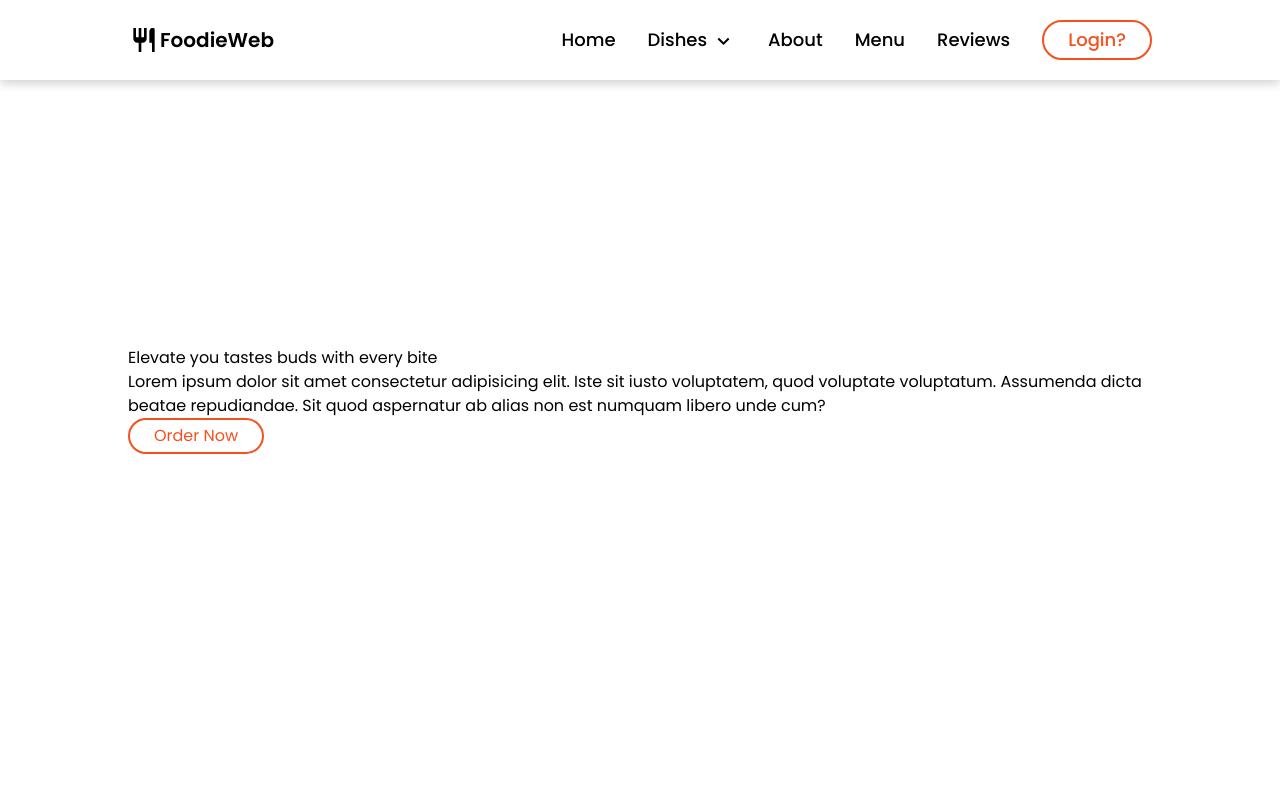
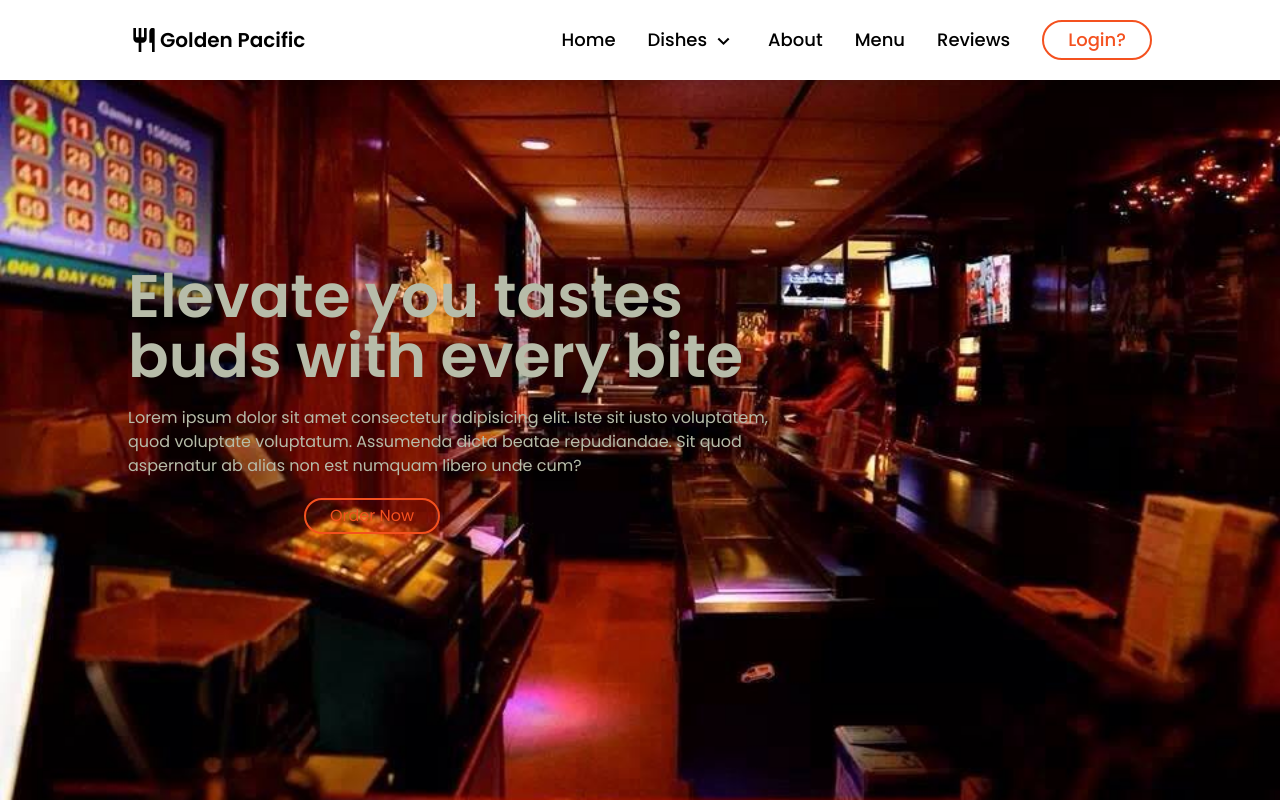
Before and after one commit to brli-dev/golden-pacific, a React (Vite) app: page / in a window 1280 px wide. Built offline with nearby package versions, Linux system fonts and the light colour scheme.

Commit message:
finished home section

```diff
--- a/src/components/Home.tsx
+++ b/src/components/Home.tsx
@@ -3,13 +3,13 @@ import Button from '../layouts/Button'
 
 const Home = () => {
   return (
-    <div className='min-h-screen flex flex-row justify-between items-center lg:px-32 px-5 '>
-        <div>
-            <h1>Elevate you tastes buds with every bite</h1>
-            <p>
+    <div className='min-h-screen flex flex-row justify-between items-center lg:px-32 px-5 bg-[url("./assets/golden_pacific.jpg")] bg-cover bg-no-repeat'>
+        <div className='w-full lg:w-2/3 space-y-5'>
+            <h1 className='text-backgroundColor font-semibold text-6xl'>Elevate you tastes buds with every bite</h1>
+            <p className='text-backgroundColor'>
                 Lorem ipsum dolor sit amet consectetur adipisicing elit. Iste sit iusto voluptatem, quod voluptate voluptatum. Assumenda dicta beatae repudiandae. Sit quod aspernatur ab alias non est numquam libero unde cum?
             </p>
-            <div>
+            <div className='lg:pl-44'>
                 <Button title="Order Now"/>
             </div>
         </div>
--- a/src/components/Navbar.jsx
+++ b/src/components/Navbar.jsx
@@ -27,7 +27,7 @@ const Navbar = () => {
                         {/* change icon to golden pacific */}
                         <BiRestaurant size={32}/>
                     </span>
-                    <h1 className='text-xl font-semibold'>FoodieWeb</h1>
+                    <h1 className='text-xl font-semibold'>Golden Pacific</h1>
                 </div>
                 <nav className='hidden md:flex flex-row items-center text-lg font-medium gap-8'>
                     <Link to="home" spy={true} smooth={true} duration={500} className='hover:text-brightColor transition-all cursor-pointer'>Home</Link>
```
Also changed, not shown: src/assets/2021-06-30.jpg (added), src/assets/golden_pacific.jpg (added).
